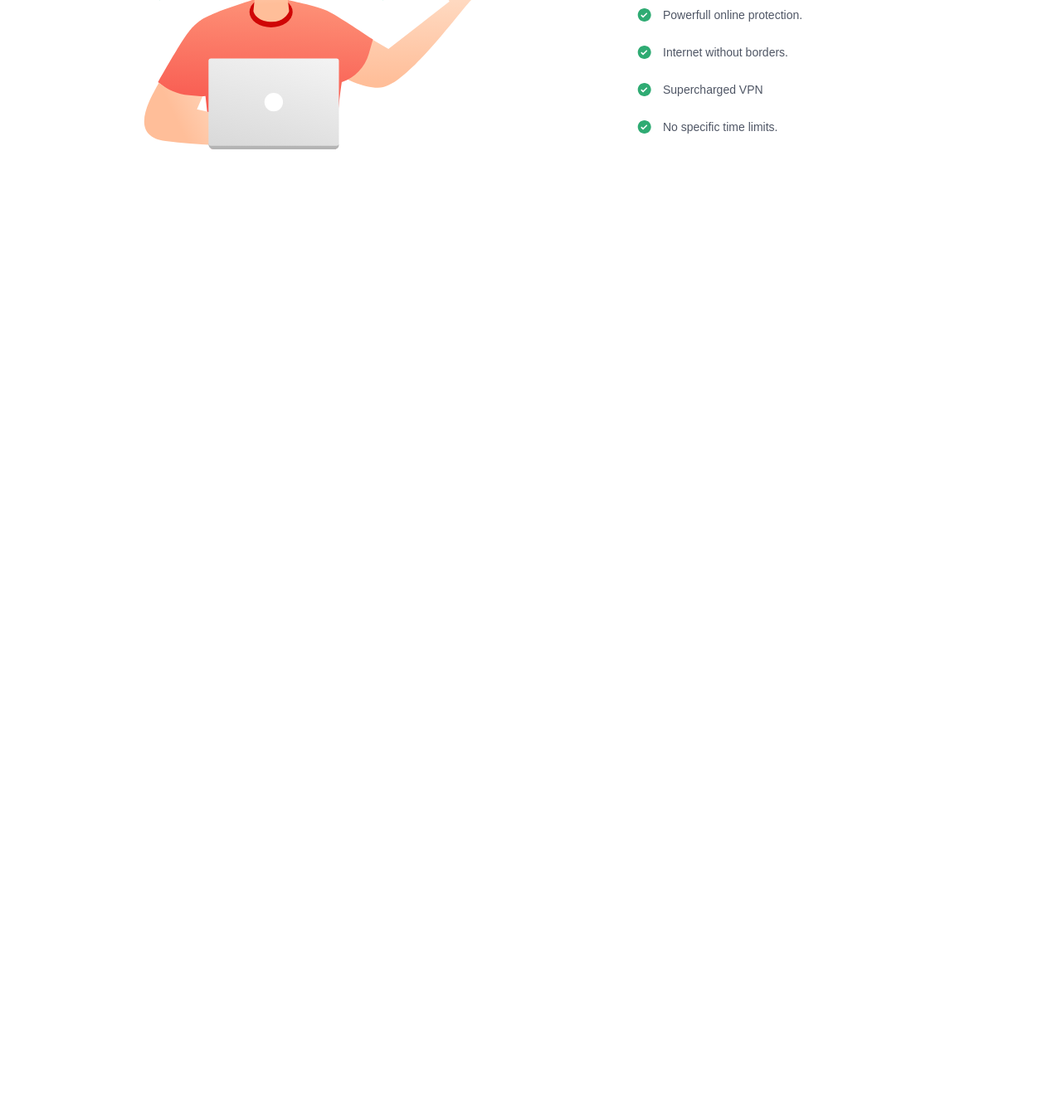
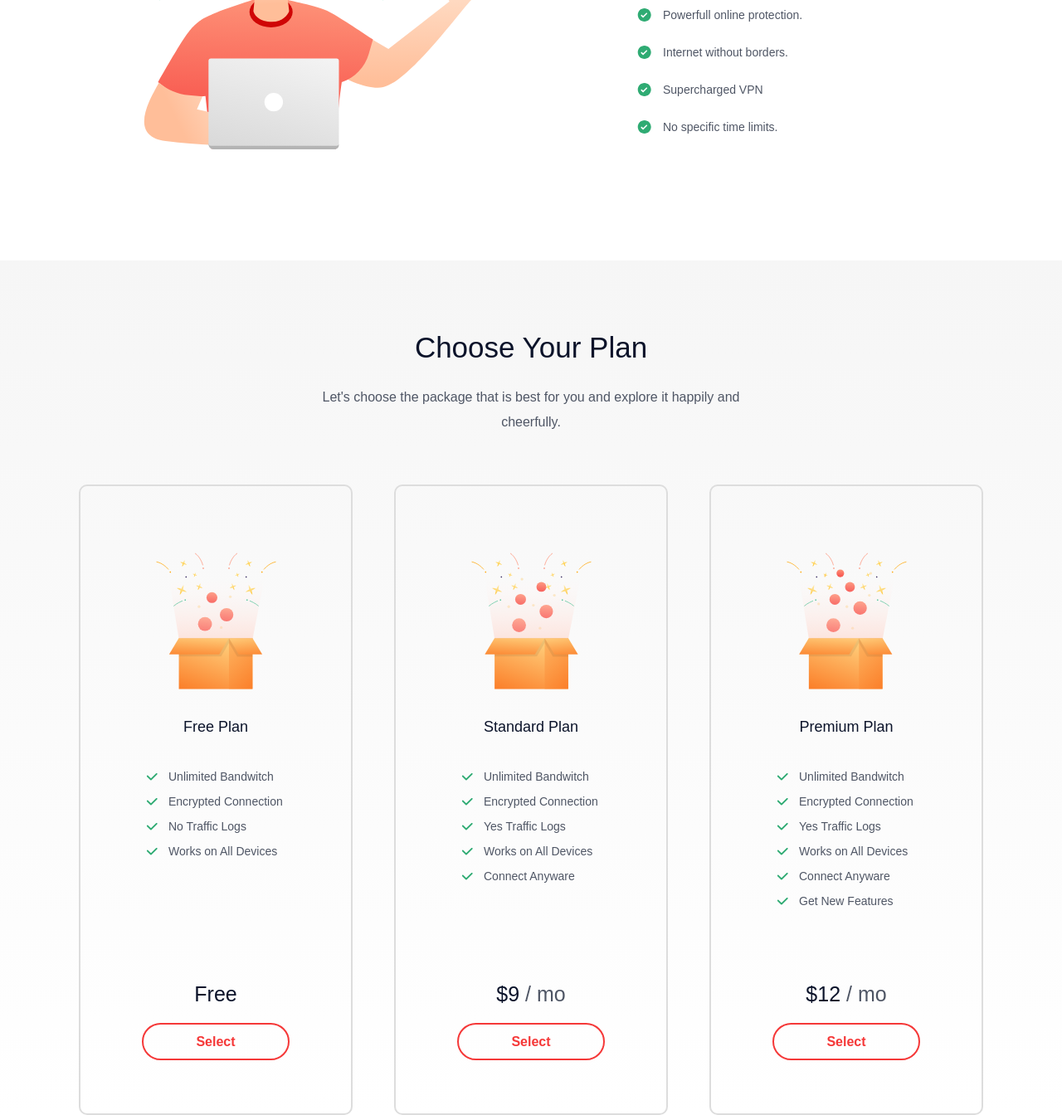
Before and after one commit to Ruslansabitov312/LaslesVPN, a plain HTML site: page src/index.html in a window 1280 px wide. Shown: the part 1147-2491 px from the top of the page at 83% size. Before the commit the page ends 1461 px from the top, so only its background shows below. Drawn offline with Linux system fonts and the light colour scheme.

Commit message:
Add plan section

```diff
--- a/src/index.html
+++ b/src/index.html
@@ -94,5 +94,56 @@
         </div>
     </div>
   </section>
+  <div class="bg__dark">
+    <section class="plan">
+      <h2 class="plan__title">Choose Your Plan</h2>
+      <p class="plan__descr">
+        Let's choose the package that is best for you and explore it happily and cheerfully.
+      </p>
+      <div class="plan__wrapper">
+        <div class="plan__card">
+          <img src="./img/freePlan.svg" alt="" class="plan__card-img">
+          <span class="plan__card-title">Free Plan</span>
+          <ul class="plan__card-list">
+            <li class="plan__card-list-item">Unlimited Bandwitch</li>
+            <li class="plan__card-list-item">Encrypted Connection</li>
+            <li class="plan__card-list-item">No Traffic Logs</li>
+            <li class="plan__card-list-item">Works on All Devices</li>
+          </ul>
+          <div class="plan__card-price">Free</div>
+          <button class="btn plan__card-btn">Select</button>
+        </div>
+
+        <div class="plan__card">
+          <img src="./img/standartPlan.svg" alt="" class="plan__card-img">
+          <span class="plan__card-title">Standard Plan</span>
+          <ul class="plan__card-list">
+            <li class="plan__card-list-item">Unlimited Bandwitch</li>
+            <li class="plan__card-list-item">Encrypted Connection</li>
+            <li class="plan__card-list-item">Yes Traffic Logs</li>
+            <li class="plan__card-list-item">Works on All Devices</li>
+            <li class="plan__card-list-item">Connect Anyware</li>
+          </ul>
+          <div class="plan__card-price">$9 <span class="regular">/ mo</span></div>
+          <button class="btn plan__card-btn">Select</button>
+        </div>
+
+        <div class="plan__card">
+          <img src="./img/premiumPlan.svg" alt="" class="plan__card-img">
+          <span class="plan__card-title">Premium Plan</span>
+          <ul class="plan__card-list">
+            <li class="plan__card-list-item">Unlimited Bandwitch</li>
+            <li class="plan__card-list-item">Encrypted Connection</li>
+            <li class="plan__card-list-item">Yes Traffic Logs</li>
+            <li class="plan__card-list-item">Works on All Devices</li>
+            <li class="plan__card-list-item">Connect Anyware</li>
+            <li class="plan__card-list-item">Get New Features</li>
+          </ul>
+          <div class="plan__card-price">$12 <span class="regular">/ mo</span></div>
+          <button class="btn plan__card-btn">Select</button>
+        </div>
+      </div>
+    </section>
+  </div>
 </body>
 </html>
--- /dev/null
+++ b/src/sass/blocks/_bgDark.sass
@@ -0,0 +1,4 @@
+.bg__dark
+  width: 100%
+  height: 100%
+  background: linear-gradient(to bottom, #F6F6F6, #FFFFFF)
--- /dev/null
+++ b/src/sass/blocks/_plan.sass
@@ -0,0 +1,99 @@
+.plan
+  width: 100%
+  padding-top: 80px
+  &__title
+    text-align: center
+    margin: 0
+    font-weight: 500
+    font-size: 35px
+    line-height: 50px
+    color: #0B132A
+  &__descr
+    margin: 20px auto 60px
+    text-align: center
+    width: 555px
+    font-weight: 400
+    font-size: 16px
+    line-height: 30px
+    color: #4F5665
+  &__wrapper
+    display: flex
+    max-width: min-content
+    width: 100%
+    margin: 0 auto
+  &__card
+    display: flex
+    flex-direction: column
+    width: 330px
+    height: 760px
+    border: 2px solid #DDDDDD
+    border-radius: 10px
+    text-align: center
+    transition: .3s
+    &:not(:first-child)
+      margin-left: 50px
+    &:hover
+      border: 2px solid #F53838
+    &-img
+      display: block
+      margin: 80px auto 30px
+      width: 145px
+      height: 165px
+    &-title
+      font-weight: 500
+      font-size: 18px
+      line-height: 30px
+      color: #0B132A
+    &-list
+      display: flex
+      flex-direction: column
+      margin: 30px auto auto
+      max-width: min-content
+      width: 100%
+      padding-left: 32px
+      text-align: initial
+      &-item
+        min-width: 146px
+        display: block
+        position: relative
+        font-weight: 400
+        font-size: 14px
+        line-height: 30px
+        color: #4F5665
+        &::before
+          content: ''
+          display: block
+          width: 24px
+          height: 24px
+          background: url(../icons/planTick.svg) (center / cover) no-repeat
+          position: absolute
+          top: 50%
+          left: -32px
+          transform: translateY(-50%)
+    &-price
+      margin-bottom: 20px
+      font-weight: 500
+      font-size: 25px
+      line-height: 30px
+      color: #0B132A
+      .regular
+        color: #4F5665
+        font-weight: 400
+        font-size: 25px
+        line-height: 30px
+    &-btn
+      width: 178px
+      height: 45px
+      font-weight: 700
+      font-size: 16px
+      line-height: 19px
+      color: #F53838
+      border-radius: 50px
+      border: 2px solid #F53838
+      transition: .3s
+      margin: 0 auto 64px
+      &:hover
+        background-color: #F53838
+        color: #fff
+        transition: .3s
+        box-shadow: 0 17px 54px rgba(245, 56, 56, 0.35)
--- a/src/sass/style.sass
+++ b/src/sass/style.sass
@@ -20,3 +20,5 @@ a
 @import './blocks/header'
 @import './blocks/advantage'
 @import './blocks/function'
+@import './blocks/plan'
+@import './blocks/bgDark'
```
Also changed, not shown: src/css/style.min.css, src/icons/planTick.svg (added), src/img/freePlan.svg (added), src/img/premiumPlan.svg (added), src/img/standartPlan.svg (added).
